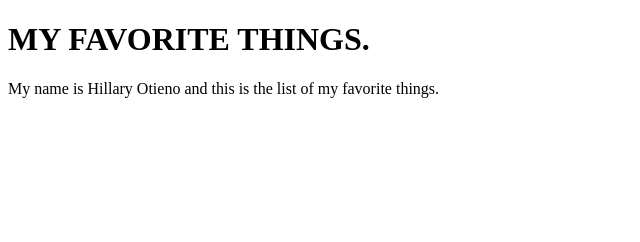
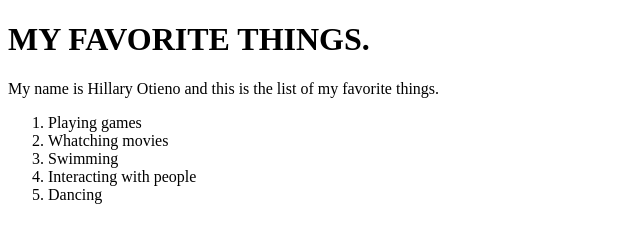
Before and after one commit to HILLARY-oti/my-first-website, a plain HTML site: page my-favorite-things.html in a window 1280 px wide. Shown: the whole page, without its empty margins (0-640 px from the left). Drawn offline with Linux system fonts and the light colour scheme.

Commit message:
add list elements

```diff
--- a/my-favorite-things.html
+++ b/my-favorite-things.html
@@ -6,5 +6,12 @@
   <body>
     <h1>MY FAVORITE THINGS.</h1>
     <p>My name is Hillary Otieno and this is the list of my favorite things.</p>
+    <ol>
+      <li>Playing games</li>
+      <li>Whatching movies</li>
+      <li>Swimming</li>
+      <li>Interacting with people</li>
+      <li>Dancing</li>
+    </ol>
   </body>
 </html>
```
